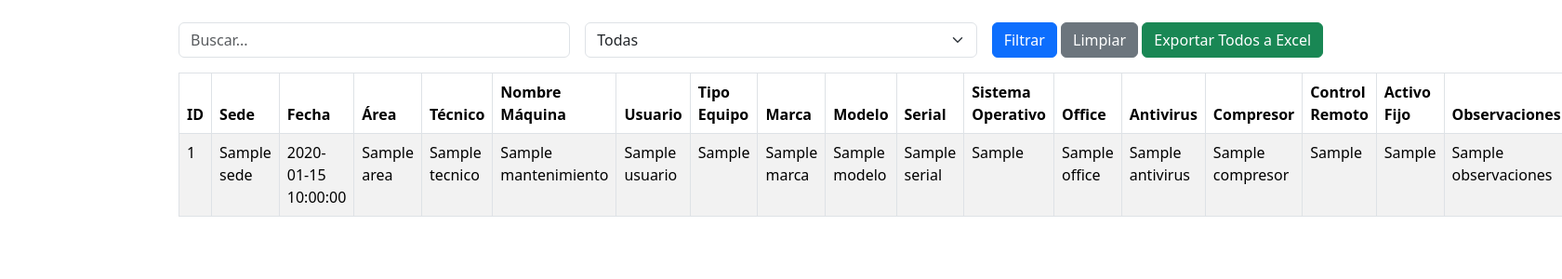
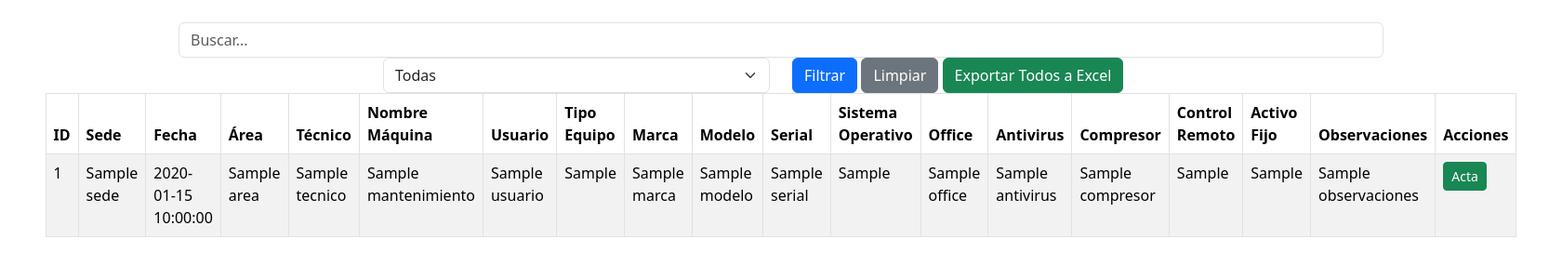
Before and after one commit to JozeDavhiid/Mantenimiento_Computadores, a Flask app: page /consultar in a window 1680 px wide; the page is wider, and only the part inside the window is pictured. Shown: the part 56-356 px from the top of that part at 93% size. Run offline with Flask 3, Linux system fonts and the light colour scheme; the visitor is signed in with stand-in values (Sample User, id 1); tables that the repository leaves empty hold one stand-in row (values such as "Sample post"); a database or web service that is not in the repository returns one stand-in record (values such as "Sample title"); some libraries are stand-ins or nearby versions.

Commit message:
Actualizacion

```diff
--- a/templates/consultar.html
+++ b/templates/consultar.html
@@ -16,9 +16,9 @@
     </div>
 </nav>
 
-<div class="container">
-    <form method="GET" class="row g-3 mb-3">
-        <div class="col-md-4">
+<div class="container mt-4">
+    <div class="row justify-content-center">
+        <div class="col-12">
             <input type="text" name="q" class="form-control" placeholder="Buscar..." value="{{ search }}">
         </div>
         <div class="col-md-4">
--- a/templates/principal.html
+++ b/templates/principal.html
@@ -150,10 +150,13 @@
 
         <div class="col-12">
             <button type="submit" class="btn btn-primary mt-2">Guardar Registro</button>
+        </div>
+        <div class="mb-3">
             <a href="{{ url_for('consultar') }}" target="_blank" class="btn btn-info">Consultar Todos los Registros</a>
         </div>
+    </form>
 
-    </form>
+
 
     <!-- TABLA DE REGISTROS -->
     <table class="table table-striped">
```
